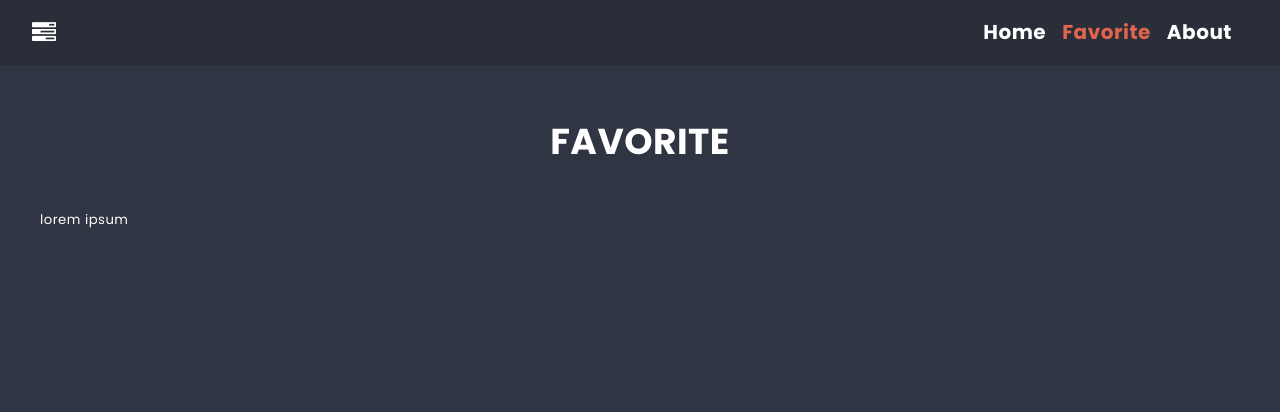
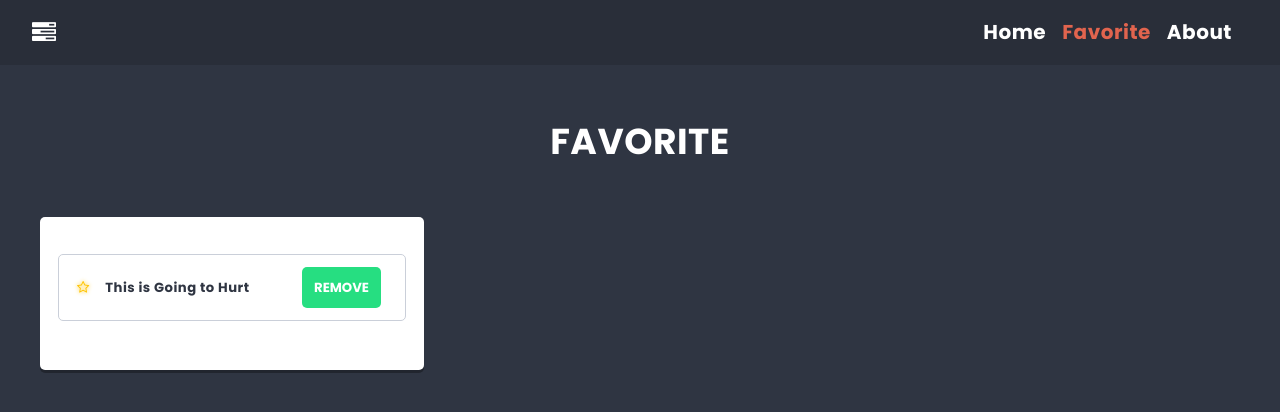
Before and after one commit to gruzlokonrad/react-app, a React (Create React App) app: page /favorite in a window 1280 px wide. Shown: the top 412 px of the page. Built offline with nearby package versions, Linux system fonts and the light colour scheme.

Commit message:
Add favorite cards

```diff
--- a/src/components/Button/Button.js
+++ b/src/components/Button/Button.js
@@ -1,11 +1,17 @@
 import React from 'react'
 import styles from './Button.module.scss'
+import clsx from 'clsx'
 
-const Button = ({ children, style, action }) => {
+const Button = ({ children, className, type, action }) => {
+  const buttonStyles = ['default', 'favorite']
+  const buttonType = type?.toLowerCase()
   return (
     <button
-      className={styles.button}
-      style={style}
+      className={clsx(
+        (className && type === 'favorite') && styles[className],
+        (className && type !== 'favorite') && className,
+        buttonStyles.includes(buttonType) ? styles[`${buttonType}Button`] : styles.defaultButton,
+      )}
       onClick={() => { action && action() }}
     >
       {children}
--- a/src/components/Button/Button.module.scss
+++ b/src/components/Button/Button.module.scss
@@ -1,6 +1,6 @@
 @import '../../styles/settings.scss';
 
-.button {
+.defaultButton {
     background: $color-success;
     border: 0;
     color: $color-light;
@@ -34,3 +34,16 @@
         }
     }
 }
+
+.favoriteButton {
+    border: none;
+    cursor: pointer;
+    background: transparent;
+    padding-right: 1rem;
+    // font-size: 20px;
+}
+
+.favorite {
+    color: rgb(255, 196, 0);
+    filter: drop-shadow(0px 0px 2px rgb(255, 196, 0));
+}
--- a/src/components/Card/Card.js
+++ b/src/components/Card/Card.js
@@ -3,18 +3,22 @@ import { useDispatch } from 'react-redux'
 import { removeCard } from '../../redux/selectors'
 import Button from '../Button/Button'
 import styles from './Card.module.scss'
+import { toggleCardFavorite } from '../../redux/selectors'
+import clsx from 'clsx'
 
-const Card = ({id, columnId, title}) => {
+const Card = ({ id, columnId, isFavorite, title }) => {
   const dispatch = useDispatch();
-  const action = () => {
-    dispatch(removeCard(id))
-  }
+  const action = () => dispatch(removeCard(id))
+  const toggleFavorite = () => dispatch(toggleCardFavorite(id))
 
   return (
     <div>
       <li className={styles.card}>
+        <Button action={toggleFavorite} type='favorite' className={clsx(isFavorite && 'favorite')}>
+          <span className="fa fa-star-o" />
+        </Button>
         {title}
-        <Button action={action} columnId={columnId} cardId={id} style={{ margin: 0 }}>Remove</Button>
+        <Button action={action} columnId={columnId} cardId={id} className={styles.button}>Remove</Button>
       </li>
     </div>
   )
--- a/src/components/Card/Card.module.scss
+++ b/src/components/Card/Card.module.scss
@@ -8,11 +8,12 @@
   margin: 0 0 $base-size 0;
   border-radius: $radius;
   display: flex;
-  justify-content: space-between;
+  justify-content: flex-start;
   align-items: center;
   font-weight: bold;
 }
 
 .button {
+  margin-left: auto;
   margin-bottom: 0;
 }
--- a/src/components/Favorite/Favorite.js
+++ b/src/components/Favorite/Favorite.js
@@ -1,16 +1,23 @@
 import React from 'react'
 import PageTitle from '../PageTitle/PageTitle'
+import Card from '../Card/Card'
+import styles from './Favorite.module.scss'
+import { useSelector } from 'react-redux'
+import { getFavoriteCards } from '../../redux/selectors'
 
 const Favorite = () => {
+  const cards = useSelector(getFavoriteCards)
   return (
-    <div>
-      <h2>
+    <>
+      <h2 className={styles.title}>
         <PageTitle>Favorite</PageTitle>
       </h2>
-      <p>
-        lorem ipsum
-      </p>
-    </div>
+      <article className={styles.column}>
+        <ul className={styles.cards}>
+          {cards?.map(card => <Card key={card.id} {...card} />)}
+        </ul>
+      </article>
+    </>
   )
 }
 
--- /dev/null
+++ b/src/components/Favorite/Favorite.module.scss
@@ -0,0 +1,59 @@
+@use "sass:math";
+@import '../../styles/settings.scss';
+
+.card {
+  position: relative;
+  background: $color-light;
+  border: 1px solid lighten($color-dark, 60%);
+  padding: $base-size;
+  margin: 0 0 $base-size 0;
+  border-radius: $radius;
+  display: flex;
+  justify-content: flex-start;
+  align-items: center;
+  font-weight: bold;
+  color: $color-dark;
+}
+
+
+.column {
+  flex-shrink: 0;
+  width: calc(33% - 12px);
+  background: $color-light;
+  margin: 0 $base-size $base-size 0;
+  padding: ($base-size * 1.5);
+  border-radius: $radius;
+  box-shadow: 0 math.div($base-size, 4) 0 rgba(0,0,0,0.3);
+  color: $color-dark;
+}
+
+.title {
+  text-align: center;
+  font-size: ($base-size * 1.5);
+  margin: 0 0 ($base-size * 1.5) 0;
+}
+
+.icon::before {
+  padding-right: $base-size;
+  color: $color-warning;
+  font-size: ($base-size * 2);
+  vertical-align: middle;
+  position: relative;
+  top: - math.div($base-size, 3);
+}
+
+.cards {
+  padding: math.div($base-size, 2) 0;
+}
+
+@media (max-width: 767px) {
+  .column {
+    width: 100%;
+    margin: 0 0 $base-size 0;
+  }
+}
+
+.button {
+  margin-left: auto;
+  margin-bottom: 0;
+}
--- a/src/redux/actionType.js
+++ b/src/redux/actionType.js
@@ -4,4 +4,5 @@ export const ACTION  = {
   SEARCH_STRING: 'search_card',
   REMOVE_CARD: 'remove_card',
   ADD_LIST: 'add_list',
+  TOGGLE_CARD_FAVORITE: 'toggle_card_favorite',
 }
--- a/src/redux/initialState.js
+++ b/src/redux/initialState.js
@@ -27,13 +27,13 @@ const initialState = {
   ],
 
   cards: [
-    { id: '1', columnId: '1', title: 'This is Going to Hurt' },
-    { id: '2', columnId: '1', title: 'Interpreter of Maladies' },
-    { id: '3', columnId: '2', title: 'Harry Potter' },
-    { id: '4', columnId: '2', title: 'Star Wars' },
-    { id: '5', columnId: '3', title: 'The Witcher' },
-    { id: '6', columnId: '3', title: 'Skyrim' },
-    { id: '7', columnId: '4', title: 'Kizo - Disney'},
+    { id: '1', columnId: '1', isFavorite: true, title: 'This is Going to Hurt' },
+    { id: '2', columnId: '1', isFavorite: false, title: 'Interpreter of Maladies' },
+    { id: '3', columnId: '2', isFavorite: false, title: 'Harry Potter' },
+    { id: '4', columnId: '2', isFavorite: false, title: 'Star Wars' },
+    { id: '5', columnId: '3', isFavorite: false, title: 'The Witcher' },
+    { id: '6', columnId: '3', isFavorite: false, title: 'Skyrim' },
+    { id: '7', columnId: '4', isFavorite: false, title: 'Kizo - Disney'},
   ],
 
   search: "",
--- a/src/redux/reducer.js
+++ b/src/redux/reducer.js
@@ -1,6 +1,7 @@
+import { Action } from '@remix-run/router';
 import { ACTION } from './actionType';
 
-const reducer = (state, {type, payload}) => {
+const reducer = (state, { type, payload }) => {
   switch (type) {
     case ACTION.ADD_COLUMN:
       return { ...state, columns: [...state.columns, payload] }
@@ -12,10 +13,13 @@ const reducer = (state, {type, payload}) => {
       return { ...state, search: payload.search }
 
     case ACTION.REMOVE_CARD:
-      return { ...state, cards: [...state.cards.filter(card => payload !== card.id)]}
+      return { ...state, cards: [...state.cards.filter(card => payload !== card.id)] }
 
     case ACTION.ADD_LIST:
-      return { ...state, lists: [...state.lists, payload]}
+      return { ...state, lists: [...state.lists, payload] }
+
+    case ACTION.TOGGLE_CARD_FAVORITE:
+      return { ...state, cards: [...state.cards.map(card => (card.id === payload) ? { ...card, isFavorite: !card.isFavorite } : card)] }
 
     default:
       // console.log('default')
--- a/src/redux/selectors.js
+++ b/src/redux/selectors.js
@@ -7,9 +7,11 @@ export const getAllColumns = state => state.columns
 export const getColumnsById = ({ columns }, listId) => columns.filter(column => column.listId === listId)
 export const getListById = ({ lists }, listId) => lists.find(list => list.id === listId)
 export const getAllLists = ({ lists }) => lists
+export const getFavoriteCards = state => state.cards.filter(card => card.isFavorite === true)
 
 export const addColumn = payload => ({ type: ACTION.ADD_COLUMN, payload })
 export const addCard = payload => ({ type: ACTION.ADD_CARD, payload })
 export const updateSearch = payload => ({ type: ACTION.SEARCH_STRING, payload })
 export const removeCard = payload => ({ type: ACTION.REMOVE_CARD, payload })
 export const addList = payload => ({type: ACTION.ADD_LIST, payload})
+export const toggleCardFavorite = payload => ({type: ACTION.TOGGLE_CARD_FAVORITE, payload})
```
Lines whose indentation alone changed are shown as unchanged.
